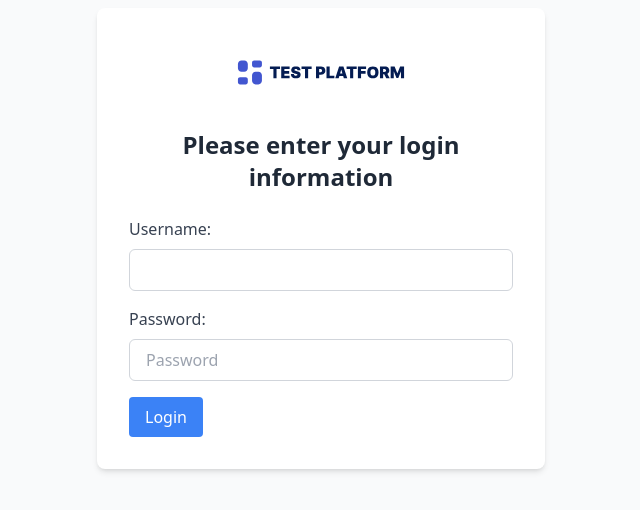
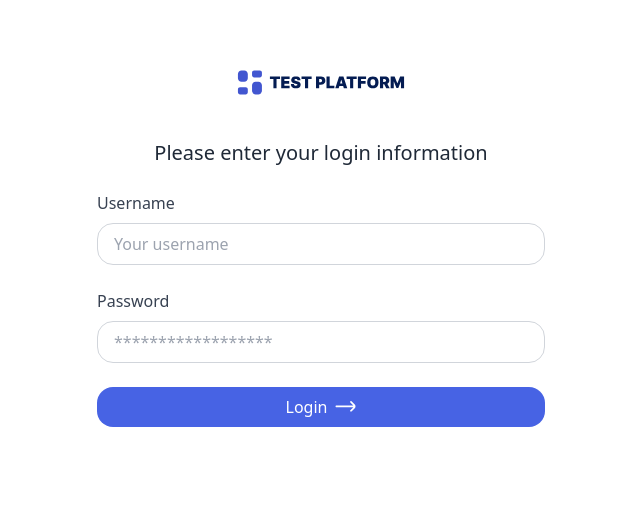
Before and after one commit to abdo42wa/auth-server-list, a React (Vite) app: page /login in a window 1280 px wide. Shown: the part 162-672 px from the top of the page, without its empty margins (319-959 px from the left). Built offline with nearby package versions, Linux system fonts and the light colour scheme.

Commit message:
improving the login form style and adding icon to the submit button

```diff
--- a/src/components/FormField.tsx
+++ b/src/components/FormField.tsx
@@ -23,14 +23,14 @@ export const FormField = ({
       aria-label={`${name}Label`}
       className="block text-gray-700 font-medium mb-2"
     >
-      {label}:
+      {label}
     </label>
     <Field
       aria-label={`${name}Field`}
       name={name}
       type={type}
       placeholder={placeholder}
-      className="border border-gray-300 rounded-md px-4 py-2 w-full focus:outline-none focus:ring-2 focus:ring-blue-500 focus:border-transparent"
+      className="border border-gray-300 rounded-2xl px-4 py-2 w-full focus:outline-none focus:ring-1 focus:ring-[#4763E4]"
     />
     {error && touched && (
       <ErrorMessage message={error} ariaLabel={`${name}ErrorMessage`} />
--- a/src/components/LoginContainer.tsx
+++ b/src/components/LoginContainer.tsx
@@ -8,12 +8,12 @@ interface ILoginContainerProps {
 }
 
 export const LoginContainer = ({ onSubmit, error }: ILoginContainerProps) => (
-  <div className="flex justify-center items-center h-screen bg-gray-50">
-    <div className="w-full max-w-md bg-white p-8 rounded-lg shadow-md">
+  <div className="flex justify-center items-center h-screen">
+    <div className="w-full max-w-lg p-8">
       <div className="flex justify-center mb-6">
         <LoginIcon />
       </div>
-      <h2 className="text-2xl font-bold mb-6 text-center text-gray-800">
+      <h2 className="text-xl mb-6 text-center text-gray-800">
         Please enter your login information
       </h2>
       <LoginForm onSubmit={onSubmit} error={error} />
--- a/src/components/LoginForm.tsx
+++ b/src/components/LoginForm.tsx
@@ -2,6 +2,7 @@ import { Form, Formik } from "formik";
 import type { TLoginValues, TLoginFormProps } from "../types";
 import { loginValidationSchema } from "../utils/";
 import { FormField, ErrorMessage } from "./";
+import { LoginButtonArrowIcon } from "../icons/LoginButtonArrowIcon";
 
 export const LoginForm = ({ onSubmit, error }: TLoginFormProps) => {
   const initialValues: TLoginValues = {
@@ -16,10 +17,11 @@ export const LoginForm = ({ onSubmit, error }: TLoginFormProps) => {
       onSubmit={onSubmit}
     >
       {({ errors, touched }) => (
-        <Form className="space-y-4">
+        <Form className="space-y-6">
           <FormField
             name="username"
             label="Username"
+            placeholder="Your username"
             error={errors.username}
             touched={touched.username}
           />
@@ -28,7 +30,7 @@ export const LoginForm = ({ onSubmit, error }: TLoginFormProps) => {
             name="password"
             label="Password"
             type="password"
-            placeholder="Password"
+            placeholder="******************"
             error={errors.password}
             touched={touched.password}
           />
@@ -37,15 +39,14 @@ export const LoginForm = ({ onSubmit, error }: TLoginFormProps) => {
             <ErrorMessage message={error} ariaLabel="formErrorMessage" />
           )}
 
-          <div className="flex justify-between items-center">
           <button
             aria-label="submitButton"
             type="submit"
-              className="bg-blue-500 hover:bg-blue-700 text-white font-medium py-2 px-4 rounded transition-colors duration-200"
+            className="w-full flex justify-center items-center py-2 px-4 rounded-2xl font-medium text-white bg-[#4763E4] hover:bg-indigo-600"
           >
             Login
+            <LoginButtonArrowIcon />
           </button>
-          </div>
         </Form>
       )}
     </Formik>
--- /dev/null
+++ b/src/icons/LoginButtonArrowIcon.tsx
@@ -0,0 +1,20 @@
+import type { FC, SVGProps } from "react";
+
+export const LoginButtonArrowIcon: FC<SVGProps<SVGAElement>> = () => {
+  return (
+    <div className="ml-2">
+      <svg
+        width="21"
+        height="11"
+        viewBox="0 0 21 11"
+        fill="none"
+        xmlns="http://www.w3.org/2000/svg"
+      >
+        <path
+          d="M19.7688 3.62326L16.5434 0.364568C16.466 0.286452 16.3738 0.22445 16.2722 0.182138C16.1707 0.139826 16.0617 0.118042 15.9517 0.118042C15.8417 0.118042 15.7327 0.139826 15.6312 0.182138C15.5296 0.22445 15.4374 0.286452 15.36 0.364568C15.2047 0.52072 15.1176 0.731953 15.1176 0.952132C15.1176 1.17231 15.2047 1.38354 15.36 1.5397L18.327 4.53169H1.33342C1.11239 4.53169 0.900402 4.6195 0.744105 4.7758C0.587807 4.93209 0.5 5.14408 0.5 5.36512H0.5C0.5 5.58616 0.587807 5.79814 0.744105 5.95444C0.900402 6.11074 1.11239 6.19854 1.33342 6.19854H18.377L15.36 9.20721C15.2819 9.28469 15.2198 9.37686 15.1775 9.47842C15.1352 9.57998 15.1134 9.68892 15.1134 9.79894C15.1134 9.90896 15.1352 10.0179 15.1775 10.1195C15.2198 10.221 15.2819 10.3132 15.36 10.3907C15.4374 10.4688 15.5296 10.5308 15.6312 10.5731C15.7327 10.6154 15.8417 10.6372 15.9517 10.6372C16.0617 10.6372 16.1707 10.6154 16.2722 10.5731C16.3738 10.5308 16.466 10.4688 16.5434 10.3907L19.7688 7.15698C20.237 6.68818 20.5 6.0527 20.5 5.39012C20.5 4.72755 20.237 4.09206 19.7688 3.62326Z"
+          fill="white"
+        />
+      </svg>
+    </div>
+  );
+};
```
Lines whose indentation alone changed are shown as unchanged.
